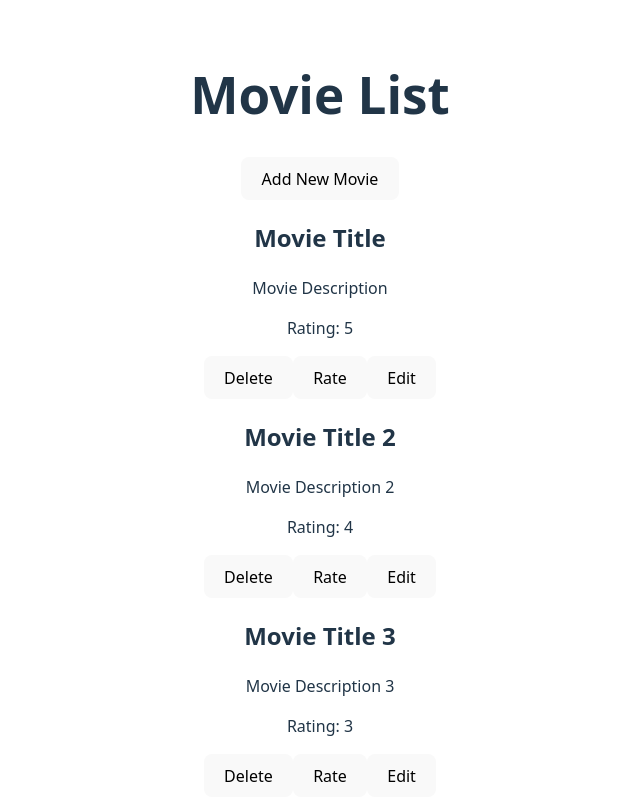
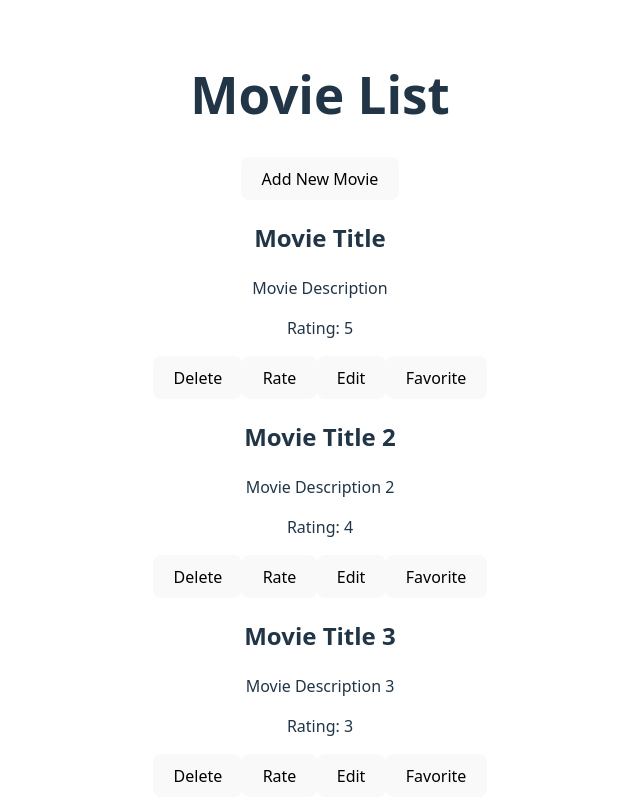
Before and after one commit to davidmc971/2026-02-23-react-advanced, a React app in the folder movie-app/: page / in a window 1280 px wide. Shown: the top 800 px of the page, without its empty margins (320-960 px from the left). Built offline with nearby package versions, Linux system fonts and the light colour scheme; the HTML template or start-up script is replaced by a standard one.

Commit message:
Aufgabe 5: toggle favorite

```diff
--- a/movie-app/src/DataHandler.ts
+++ b/movie-app/src/DataHandler.ts
@@ -3,6 +3,7 @@ export type Movie = {
   title: string;
   description: string;
   rating: number;
+  isFavorite?: boolean;
 };
 
 export class DataHandler {
@@ -40,6 +41,7 @@ export class DataHandler {
       title: `New Movie ${id}`,
       description: "New Movie Description",
       rating: 0,
+      isFavorite: false,
     };
 
     this.movies.push(newMovie);
@@ -56,6 +58,13 @@ export class DataHandler {
     const indexToUpdate = this.movies.findIndex((m) => m.id === movie.id);
     if (indexToUpdate !== -1) {
       this.movies[indexToUpdate] = movie;
+    }
+  }
+
+  toggleFavorite(id: string): void {
+    const movie = this.movies.find((movie) => movie.id === id);
+    if (movie) {
+      movie.isFavorite = !movie.isFavorite;
     }
   }
 }
--- a/movie-app/src/MovieList.tsx
+++ b/movie-app/src/MovieList.tsx
@@ -40,6 +40,11 @@ export default function MovieList({
     setEditingMovieId(null);
   };
 
+  const handleToggleFavorite = (id: string) => {
+    dataHandler.toggleFavorite(id);
+    updateMovies();
+  };
+
   return (
     <ul>
       {movies.map((movie) => (
@@ -64,6 +69,12 @@ export default function MovieList({
                 >
                   Edit
                 </button>
+                <button
+                  type="button"
+                  onClick={() => handleToggleFavorite(movie.id)}
+                >
+                  {movie.isFavorite ? "Unfavorite" : "Favorite"}
+                </button>
               </span>
             </>
           )}
```
